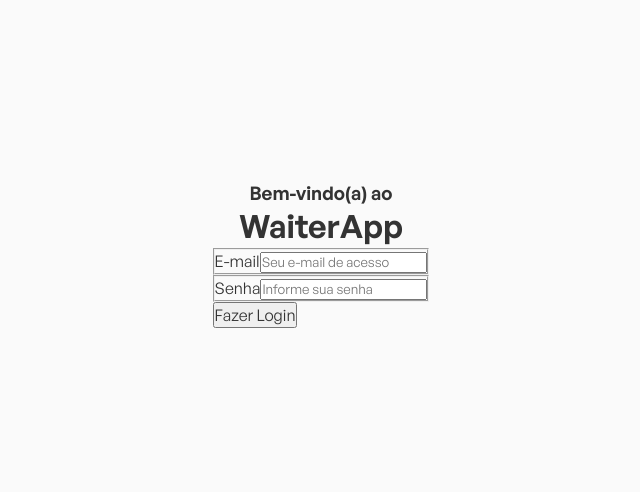
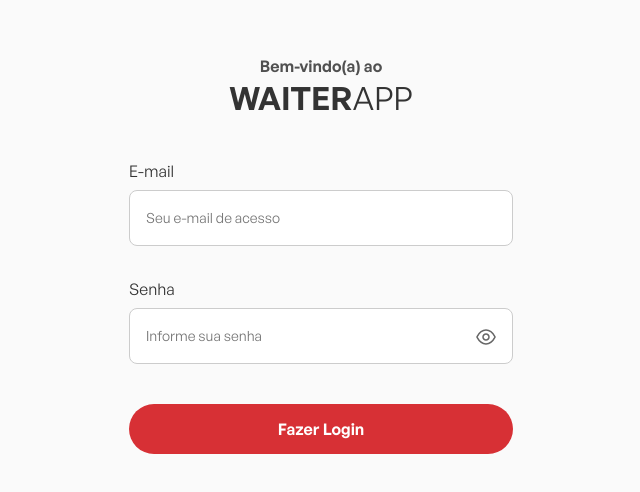
Before and after one commit to Matheus2004a/waiter-app, a React (Vite) app in the folder fe/: page / in a window 1280 px wide. Shown: the part 146-638 px from the top of the page, without its empty margins (319-959 px from the left). Built offline with nearby package versions, Linux system fonts and the light colour scheme.

Commit message:
:lipstick: feat: Add style form login

```diff
--- a/fe/src/components/Button/index.tsx
+++ b/fe/src/components/Button/index.tsx
@@ -1,9 +1,9 @@
-interface ButtonProps {
-  children: string | JSX.Element
+interface ButtonProps extends React.ButtonHTMLAttributes<HTMLButtonElement> {
+  children: string | JSX.Element;
 }
 
-export default function Button({ children }: ButtonProps) {
+export default function Button({ type, children }: ButtonProps) {
   return (
-    <button>{children}</button>
+    <button type={type}>{children}</button>
   );
 }
--- a/fe/src/pages/Login/index.tsx
+++ b/fe/src/pages/Login/index.tsx
@@ -1,26 +1,34 @@
 import Button from '../../components/Button';
 
-import { Container } from './style';
+import { Container, Fieldset, Form, SectionWelcome } from './style';
+
+import eye from '../../assets/images/eye.svg';
 
 export default function Login() {
   return (
     <Container>
-      <h3>Bem-vindo(a) ao</h3>
-      <h1><strong>WaiterApp</strong></h1>
+      <SectionWelcome>
+        <h4>Bem-vindo(a) ao</h4>
+        <p><strong>Waiter</strong>App</p>
+      </SectionWelcome>
 
-      <form action="">
-        <fieldset>
+      <Form>
+        <Fieldset>
           <label htmlFor="email">E-mail</label>
           <input type="email" placeholder='Seu e-mail de acesso' id='email' />
-        </fieldset>
+        </Fieldset>
 
-        <fieldset>
+        <Fieldset>
           <label htmlFor="password">Senha</label>
-          <input type="email" placeholder='Informe sua senha' id='password' />
-        </fieldset>
+          <input type="password" placeholder='Informe sua senha' id='password' />
 
-        <Button>Fazer Login</Button>
-      </form>
+          <span>
+            <img src={eye} alt="icon-eye" />
+          </span>
+        </Fieldset>
+
+        <Button type="submit">Fazer Login</Button>
+      </Form>
     </Container>
   );
 }
--- a/fe/src/pages/Login/style.ts
+++ b/fe/src/pages/Login/style.ts
@@ -8,3 +8,64 @@ export const Container = styled.main`
   align-items: center;
   height: 100vh;
 `;
+
+export const SectionWelcome = styled.section`
+  text-align: center;
+  margin-bottom: 40px;
+
+  h4 {
+    opacity: 0.85;
+  }
+
+  p {
+    font-size: 32px;
+    text-transform: uppercase;
+  }
+`;
+
+export const Form = styled.form`
+  width: 30%;
+  display: grid;
+
+  button {
+    border-radius: 44px;
+    background: var(--brand-red, #D73035);
+    padding: 14px 28px;
+    color: var(--gray-0, #FFF);
+    font-weight: 600;
+    margin-top: 40px;
+  }
+`;
+
+export const Fieldset = styled.fieldset`
+  display: flex;
+  flex-direction: column;
+  gap: 8px;
+  position: relative;
+
+  & + & {
+    margin-top: 32px;
+  }
+
+  input {
+    font-size: 14px;
+    height: 56px;
+    padding: 0px 16px;
+    border-radius: 8px;
+    border: 1px solid var(--gray-200, #CCC);
+    transition: border 0.2s ease-in;
+    color: var(--gray-400, #666);
+    caret-color: var(--brand-red, #D73035);
+
+    &:focus {
+      outline: none;
+      border: 1px solid var(--gray-400, #666);
+    }
+  }
+
+  span {
+    position: absolute;
+    right: 15px;
+    bottom: 10px;
+  }
+`;
--- a/fe/src/styles/GlobalStyles.ts
+++ b/fe/src/styles/GlobalStyles.ts
@@ -58,4 +58,8 @@ export const GlobalStyles = createGlobalStyle`
     font-size: 1rem;
     color: #333;
   }
+
+  button, fieldset {
+    border: none;
+  }
 `;
```
Also changed, not shown: fe/src/assets/images/eye.svg (added).
